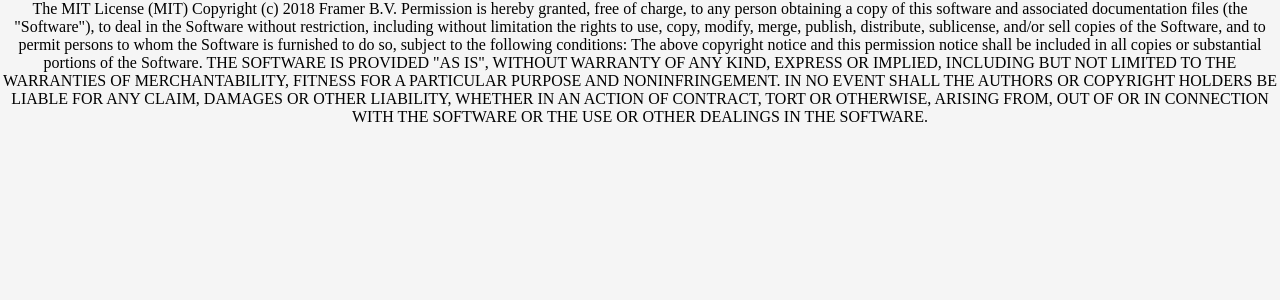
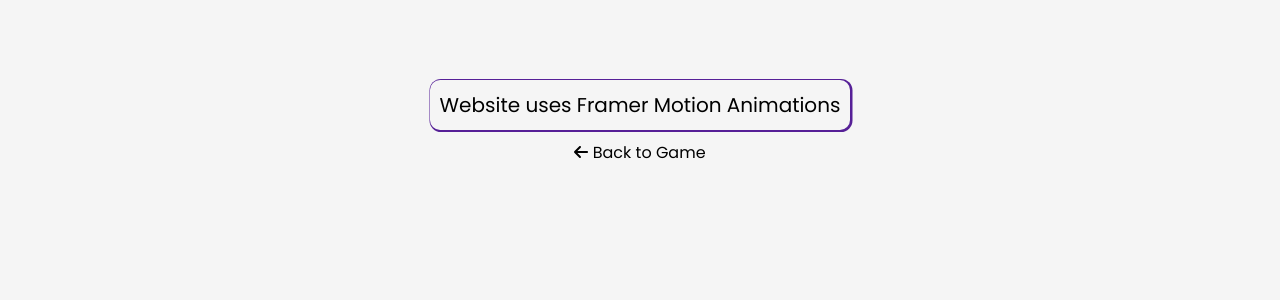
Before and after one commit to nickgabriadze/Towngraphy, a React (Create React App) app: page /privacy-policy in a window 1280 px wide. Shown: the top 300 px of the page. Built offline with nearby package versions, Linux system fonts and the light colour scheme.

Commit message:
Updated privacy page

```diff
--- a/src/App/PrivacyPolicy.jsx
+++ b/src/App/PrivacyPolicy.jsx
@@ -1,10 +1,19 @@
-import React from 'react';
-
-
+import React, {useState} from 'react';
+import './privacy.css';
+import {motion} from 'framer-motion';
+import {Link} from 'react-router-dom';
+import { FontAwesomeIcon } from '@fortawesome/react-fontawesome';
+import {faArrowLeft} from '@fortawesome/free-solid-svg-icons'
 export function PrivacyPolicy(){
+    const [clicked, setClicked] = useState(false)
     return(
     <>
-    <div  id="privacy" style={{'text-align':'center'}}>
+    <div className="privacy-div">
+    <motion.div  layout transition={{layout: {duration:0.8}}} id="mainBox"   onClick={() => setClicked(!clicked)}>
+        <motion.p id="header"layout="position">Website uses Framer Motion Animations</motion.p>
+
+        <div>
+    {clicked ? <motion.div layout="position" id="privacy" style={{'textAlign':'center'}}>
     The MIT License (MIT)
 
 Copyright (c) 2018 Framer B.V.
@@ -26,7 +35,13 @@ AUTHORS OR COPYRIGHT HOLDERS BE LIABLE FOR ANY CLAIM, DAMAGES OR OTHER
 LIABILITY, WHETHER IN AN ACTION OF CONTRACT, TORT OR OTHERWISE, ARISING FROM,
 OUT OF OR IN CONNECTION WITH THE SOFTWARE OR THE USE OR OTHER DEALINGS IN THE
 SOFTWARE.
+    </motion.div>: ''}
     </div>
+    </motion.div>
+    <motion.p style={{'paddingTop': '10px'}}><Link to="/" id="back"><FontAwesomeIcon icon={faArrowLeft}/> Back to Game</Link></motion.p>
+    </div>
+
     </>
+
     );
 }
--- a/src/App/privacy.css
+++ b/src/App/privacy.css
@@ -1,10 +1,50 @@
+@import url('https://fonts.googleapis.com/css2?family=Poppins&display=swap');
+
 *{
     box-sizing: border-box;
     margin: 0;
+
+}
+
+
+
+.privacy-div{
+    padding-top: 5rem;
+    display: flex;
+    justify-content: center;
+    align-items: center;
+    flex-direction: column;
 }
 
 #privacy{
-    display: flex;
-    justify-content: center;
-    align-items: center;
+    padding-top: 10px;
+    font-size: 15px !important;
+
 }
+
+p{
+    text-align: center;
+}
+
+#mainBox{
+
+    cursor: pointer;
+    font-size: 20px;
+    padding: 10px;
+    width: fit-content;
+    height: fit-content;
+    box-shadow:  1px  0.5px  0.5px 1.5px rgb(86, 32, 151);
+    border-radius: 10px;
+    font-family:'Poppins', 'Franklin Gothic Medium', 'Arial Narrow', 'Arial',' sans-serif';
+}
+
+
+
+#header{
+
+    border-radius: 10px;
+}
+
+#back{
+    font-family:'Poppins', 'Cambria', 'Cochin', 'Georgia', 'Times', 'Times New Roman', 'sans-serif';
+}
```
